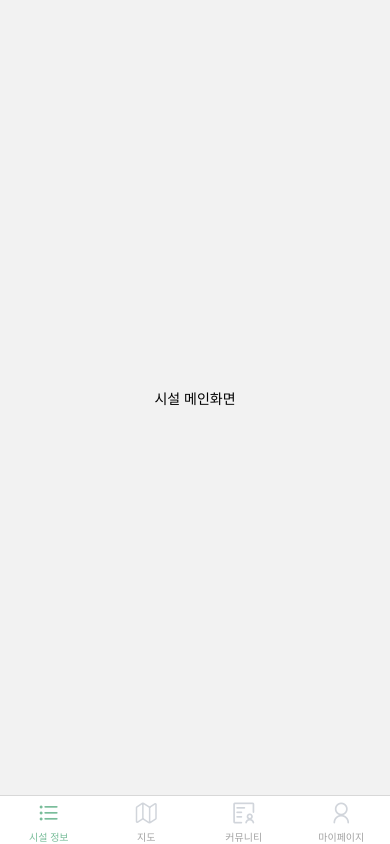
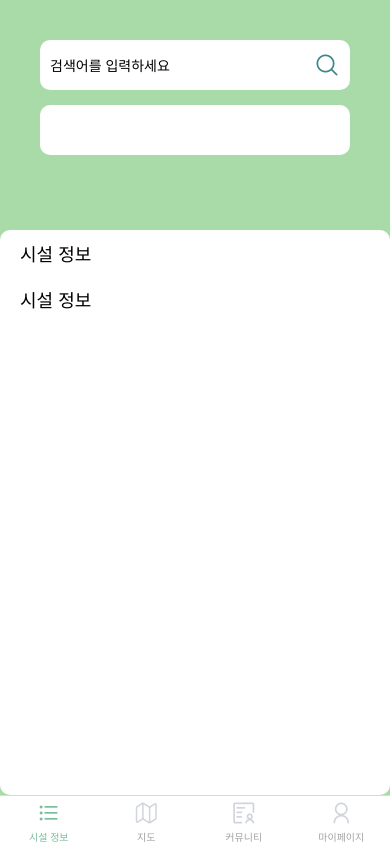
Before and after one commit to SK-YI/2023-OSSP-coco, a React Native app in the folder frontend/: screen / in a window 390 px wide. Built offline with nearby package versions, Linux system fonts and the light colour scheme.

Commit message:
feat: facility screen 레이아웃

```diff
--- a/frontend/package.json
+++ b/frontend/package.json
@@ -19,7 +19,9 @@
     "prop-types": "^15.8.1",
     "react": "18.2.0",
     "react-native": "0.72.3",
+    "react-native-dropdown-picker": "^5.4.6",
     "react-native-gesture-handler": "~2.12.0",
+    "react-native-material-dropdown": "^0.11.1",
     "react-native-reanimated": "~3.3.0",
     "react-native-safe-area-context": "4.6.3",
     "react-native-screens": "~3.22.0"
--- /dev/null
+++ b/frontend/src/navigations/FacilityStack.js
@@ -0,0 +1,28 @@
+import { createStackNavigator } from '@react-navigation/stack';
+import FacilityScreen from '../screens/facility/FacilityScreen';
+import FacilityDatailScreen from '../screens/facility/FacilityDetailScreen';
+
+const FaciltyStack = createStackNavigator();
+
+const FaciltyStackNavigation = () => {
+  return (
+    <FaciltyStack.Navigator
+      /* screenOptions={{
+        headerShown: false,
+      }} */
+      initialRouteName="시설"
+    >
+      <FaciltyStack.Screen
+        name="시설 정보"
+        component={FacilityDatailScreen}
+      />
+      <FaciltyStack.Screen
+        options={{headerShown: false}}
+        name="시설"
+        component={FacilityScreen}
+      />
+    </FaciltyStack.Navigator>
+  );
+};
+
+export default FaciltyStackNavigation;
--- a/frontend/src/navigations/Tap.js
+++ b/frontend/src/navigations/Tap.js
@@ -1,11 +1,11 @@
 import { createBottomTabNavigator } from '@react-navigation/bottom-tabs';
 import CommunityScreen from '../screens/community/CommunityScreen';
-import FacilityScreen from '../screens/facility/FacilityScreen';
 import MapScreen from '../screens/map/MapScreen';
 import { AntDesign } from '@expo/vector-icons';
 import { Ionicons } from '@expo/vector-icons';
 import {  PRIMARY, GRAY  } from "../colors";
 import MyPageStackNavigation from './MyPageStack';
+import FaciltyStackNavigation from './FacilityStack';
 
 const Tab = createBottomTabNavigator();
 
@@ -21,7 +21,7 @@ const TabNavigation = () => {
     >
       <Tab.Screen
         name="시설 정보"
-        component={FacilityScreen}
+        component={FaciltyStackNavigation}
         options={{
           tabBarIcon: ({ focused }) =>
           focused ? (<AntDesign name="bars" size={24} color= {PRIMARY.DEFAULT} /> ) :
--- /dev/null
+++ b/frontend/src/screens/facility/FacilityDetailScreen.js
@@ -0,0 +1,20 @@
+import { StyleSheet, View, Text } from "react-native";
+
+
+const FacilityDatailScreen = () => {
+  return (
+      <View style = { styles.container }>
+          <Text>시설 상세 페이지</Text>
+      </View>
+  )
+};
+
+const styles = StyleSheet.create({
+  container: {
+    flex: 1,
+    justifyContent: "center",
+    alignItems: "center",
+  },
+});
+
+export default FacilityDatailScreen
--- a/frontend/src/screens/facility/FacilityScreen.js
+++ b/frontend/src/screens/facility/FacilityScreen.js
@@ -1,20 +1,112 @@
-import { StyleSheet, View, Text } from "react-native";
-
+import {
+  StyleSheet,
+  View,
+  Text,
+  Pressable /* Dimensions */,
+} from 'react-native';
+/* import { useState } from 'react'; */
+import { useNavigation } from '@react-navigation/native'; // 내비게이션 객체를 가져오기 위해 추가
+import { PRIMARY, WHITE } from '../../colors';
+import { TextInput } from 'react-native-gesture-handler';
+import { AntDesign } from '@expo/vector-icons';
+/* import DropDownPicker from 'react-native-dropdown-picker'; */
 
 const FacilityScreen = () => {
+  const navigation = useNavigation(); // 내비게이션 객체를 가져옴
+  /* const width = Dimensions.get('window').width; */
+/*
+  const [open, setOpen] = useState(false);
+  const [value, setValue] = useState(null);
+  const [items, setItems] = useState([
+    { label: '보기1', value: '1' },
+    { label: '보기2', value: '2' },
+  ]); */
+
   return (
-      <View style = { styles.container }>
-          <Text>시설 메인화면</Text>
+    <View style={styles.container}>
+      <View style={styles.searchContainer}>
+        <View style={styles.searchBox}>
+          <TextInput sytle={{ flex: 1 }} placeholder="검색어를 입력하세요" />
+          <AntDesign
+            style={styles.searchIcon}
+            name="search1"
+            size={24}
+            color={PRIMARY.DARK}
+          />
+        </View>
+        <View style={styles.searchDropdown}>
+          <TextInput/>
+
+        </View>
+        {/* <DropDownPicker
+          open={open}
+          value={value}
+          items={items}
+          setOpen={setOpen}
+          setValue={setValue}
+          setItems={setItems}
+          placeholder="카테고리"
+          listMode="MODAL"
+          modalProps={{
+            animationType: 'fade',
+          }}
+          modalTitle="선택해주세요."
+        /> */}
       </View>
-  )
+      <View style={styles.faciltyContainer}>
+        <Pressable onPress={() => navigation.navigate('시설 정보')}>
+          <Text style={styles.facilityTitle}>시설 정보</Text>
+        </Pressable>
+        <Pressable onPress={() => navigation.navigate('시설 정보')}>
+          <Text style={styles.facilityTitle}>시설 정보</Text>
+        </Pressable>
+      </View>
+    </View>
+  );
 };
 
 const styles = StyleSheet.create({
   container: {
     flex: 1,
-    justifyContent: "center",
-    alignItems: "center",
+    backgroundColor: PRIMARY.LIGHT,
   },
+  searchContainer: {
+    height: 230,
+    backgroundColor: PRIMARY.LIGHT,
+  },
+  searchBox: {
+    backgroundColor: WHITE,
+    marginBottom: 15,
+    margin: 40,
+    padding: 10,
+    borderRadius: 10,
+    height: 50,
+    flexDirection: 'row',
+    justifyContent: 'space-between',
+    alignItems: 'center',
+  },
+  searchDropdown: {
+    backgroundColor: WHITE,
+    marginHorizontal: 40,
+    padding: 10,
+    borderRadius: 10,
+    height: 50,
+    flexDirection: 'row',
+    alignItems: 'center',
+  },
+  searchIcon: {
+    right: 1,
+  },
+  faciltyContainer: {
+    backgroundColor: WHITE,
+    flex: 1,
+    borderRadius: 10,
+  },
+  facilityTitle: {
+    fontSize: 18,
+    paddingVertical:10,
+    padding: 20
+  }
 });
 
-export default FacilityScreen
+export default FacilityScreen;
--- a/frontend/src/screens/myPage/MypageScreen.js
+++ b/frontend/src/screens/myPage/MypageScreen.js
@@ -16,7 +16,7 @@ const MyPageScreen = () => {
         userEmail={'User@email.com'}
       ></UserProfile>
       <View style={styles.MyPageMenuContainter}>
-        <Text style={styles.MyPageTitle}>계정</Text>
+        <Text style={{ ...styles.MyPageTitle, paddingTop: 25}}>계정</Text>
         <Pressable
           onPress={() => navigation.navigate('계정 정보')}
         >
@@ -73,7 +73,6 @@ const styles = StyleSheet.create({
   MyPageMenu: {
     fontSize: 18,
     paddingVertical:10
-
   }
 });
 
```
Also changed, not shown: 1 other file (tests, documents, lock files or other folders).
